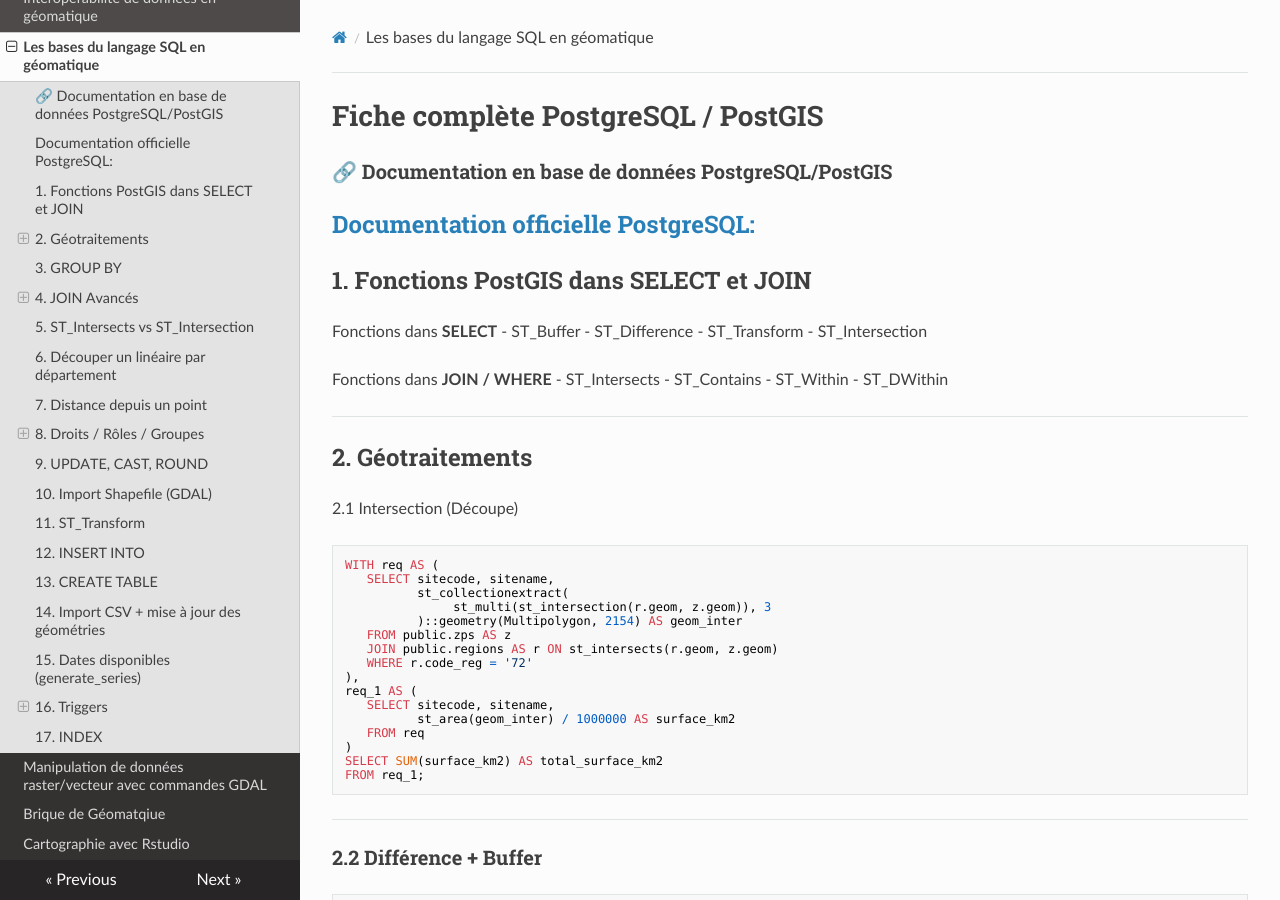
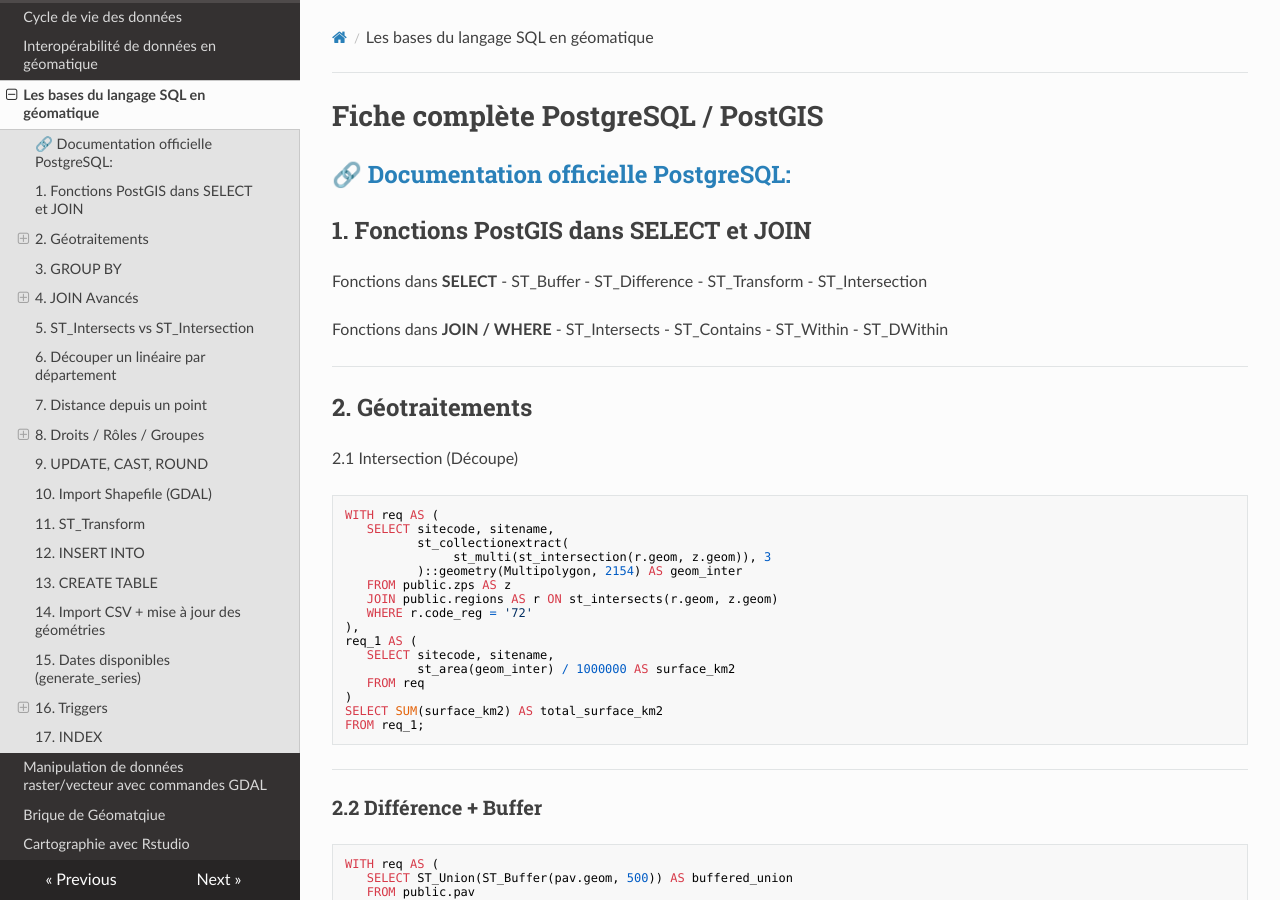
Before and after one commit to abdou123-guene/Site_de_documentation_geomatique, an MkDocs documentation site: the page built from docs/aide_sql.md, in a window 1280 px wide and 900 px high. Built offline with MkDocs 1.6.1, drawn with Linux system fonts in a browser that asks for light colours; nearby versions of some CDN libraries.

Commit message:
Update aide_sql.md

```diff
--- a/docs/aide_sql.md
+++ b/docs/aide_sql.md
@@ -1,8 +1,6 @@
 #  Fiche complète PostgreSQL / PostGIS
 
-### 🔗 Documentation en base de données PostgreSQL/PostGIS
-
-[Documentation officielle PostgreSQL:](https://www.postgresql.org/docs/)
+[🔗 Documentation officielle PostgreSQL:](https://www.postgresql.org/docs/)
 ---
 
 ##  1. Fonctions PostGIS dans SELECT et JOIN
```
